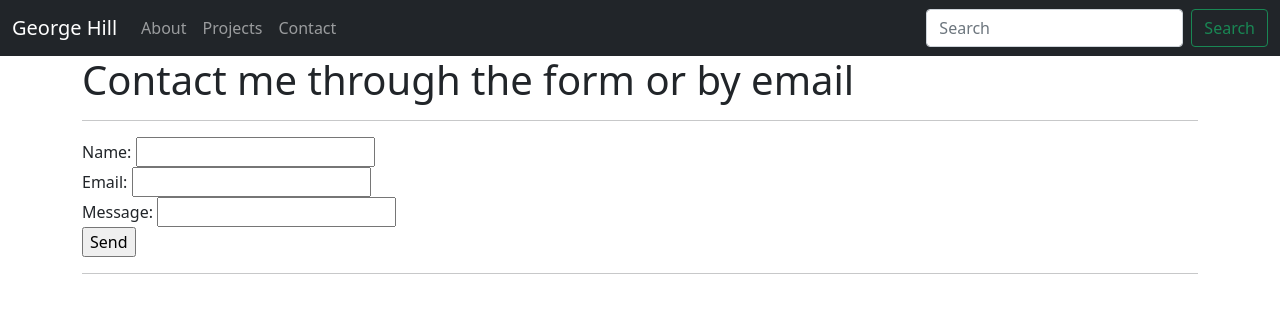
After one commit to Adrift36/portfolioSite, a Flask app: page /contact in a window 1280 px wide. The commit adds this page. Shown: the top 313 px of the page. Run offline with Flask 2, Linux system fonts and the light colour scheme.

Commit message:
Added contact page

```diff
--- a/app.py
+++ b/app.py
@@ -1,7 +1,9 @@
 from os import name
-from flask import Flask, render_template, request, redirect
+from flask import Flask, render_template, request, redirect, jsonify
 from flask_sqlalchemy import SQLAlchemy
 from datetime import datetime
+
+import requests
 
 app = Flask(__name__)
 app.config['SQLALCHEMY_DATABASE_URI'] = 'sqlite:///projects.db'
@@ -55,9 +57,52 @@ def edit(id):
         return render_template('edit.html', project=project)
 
 
-@app.route('/home/<string:name>')
-def hello(name):
-    return f'Hello {name}'
+@app.route('/contact')
+def contact():
+    if request.method == 'POST':
+        ##contact.title = request.form['title']
+        ##contact.date = request.form['date']
+        ##project.content = request.form['content']
+        ##db.session.commit()
+        return redirect('/contact')
+    else:
+        return render_template('contact.html')
+
+
+@app.route('/c4/<string:gameSequence>')
+def bestmove(gameSequence): #temporary solution while I figure out minimax algorithms
+
+    #headers to make the request look genuine
+	headers = {
+		'authority': 'connect4.gamesolver.org',
+		'sec-ch-ua': '^\\^',
+		'accept': 'application/json, text/javascript, */*; q=0.01',
+		'x-requested-with': 'XMLHttpRequest',
+		'sec-ch-ua-mobile': '?0',
+		'user-agent': 'Mozilla/5.0 (Windows NT 10.0; Win64; x64) AppleWebKit/537.36 (KHTML, like Gecko) Chrome/91.0.4472.106 Safari/537.36',
+		'sec-fetch-site': 'same-origin',
+		'sec-fetch-mode': 'cors',
+		'sec-fetch-dest': 'empty',
+		'referer': f'https://connect4.gamesolver.org/?pos={gameSequence[:-1]}',
+		'accept-language': 'en-GB,en-US;q=0.9,en;q=0.8',
+	#	'cookie': '',
+	}
+
+    #game state parameter
+	params = (
+		('pos', gameSequence),
+	)
+
+    #make the request
+	response = requests.get('https://connect4.gamesolver.org/solve', headers=headers, params=params)
+
+    #intepret the response to decide the best move for the robot
+	ratings = [-100 if x==100 else x for x in response.json()['score']]
+	max_value = max(ratings)
+	max_index = ratings.index(max_value)
+
+	return jsonify({'index': max_index})
+
 
 if __name__ == '__main__':
     app.run(debug=True)
--- a/templates/base.html
+++ b/templates/base.html
@@ -12,7 +12,7 @@
 </head>
 
 <body>
-    <nav class="navbar navbar-expand-md navbar-dark fixed-top bg-dark">
+    <nav class="navbar navbar-expand-md navbar-dark bg-dark">
         <div class="container-fluid">
             <a class="navbar-brand" href="#">George Hill</a>
             <button class="navbar-toggler" type="button" data-bs-toggle="collapse" data-bs-target="#navbarCollapse"
--- /dev/null
+++ b/templates/contact.html
@@ -0,0 +1,22 @@
+{% extends 'base.html' %}
+
+{% block head %}
+    <title>Contact</title>
+{% endblock head %}
+
+
+{% block body %}
+    <h1>Contact me through the form or by email</h1>
+
+    <hr>
+        <form action='/contact' method="POST">
+            Name: <input type='text' name='name' id='name'>
+            <br>
+            Email: <input type="text" name="email" id="email">
+            <br>
+            Message: <input type="text" name="content" id="content">
+            <br>
+            <input type='submit' value='Send'>
+        </form>
+    <hr>
+{% endblock body %}
```
